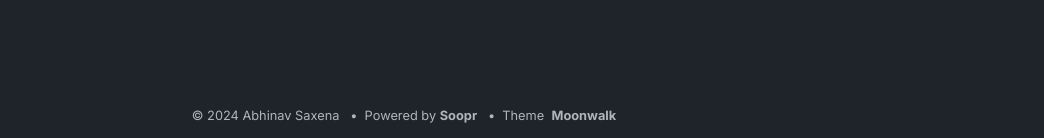
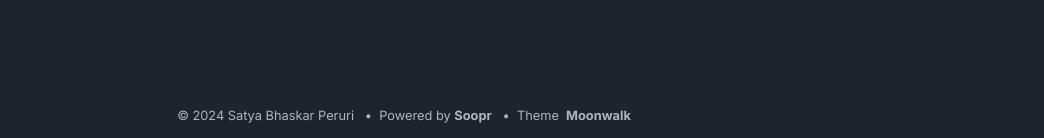
Before and after one commit to BhaskarPeruri/BhaskarPeruri.github.io, a Jekyll site: the page built from index.md, in a window 1280 px wide. Shown: the part 1724-1862 px from the top of the page, without its empty margins (236-1280 px from the left). Built offline with Jekyll 4.4.1, drawn with Linux system fonts in a browser that asks for light colours.

Commit message:
Update _config.yml
adding personal username url

```diff
--- a/_config.yml
+++ b/_config.yml
@@ -1,6 +1,6 @@
 title: Moonwalk
-author: Abhinav Saxena
-url: https://www.abhinavsaxena.com/moonwalk # root address of the site
+author: Satya Bhaskar Peruri
+url: https://BhaskarPeruri.github.io # root address of the site
 description: > # description of the site (multiple lines allowed)
   Moonwalk is a fast and elegant Jekyll theme with a clean dark mode. It comes with horizontal list (for navbar and footer), card list (for portfolio), and a generic vertical list. It is very easy to modify in case you want to build over it - please see _layouts/home.html to do that.
 
```
